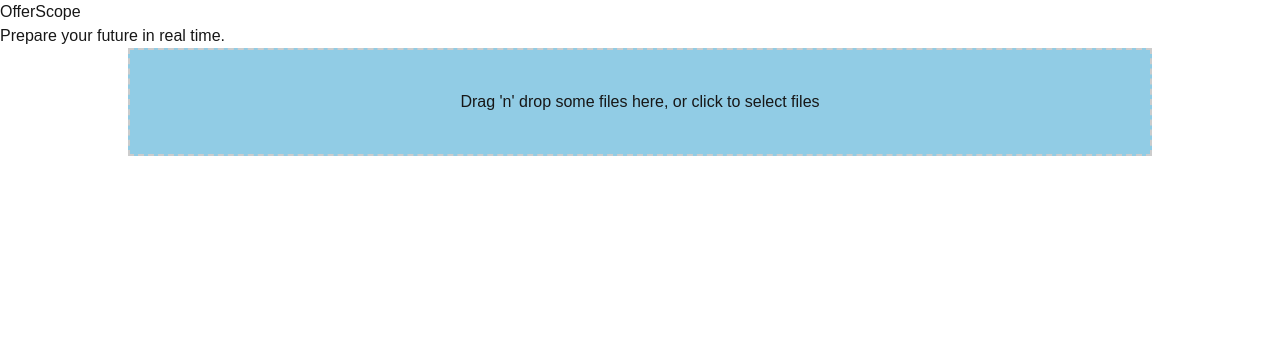
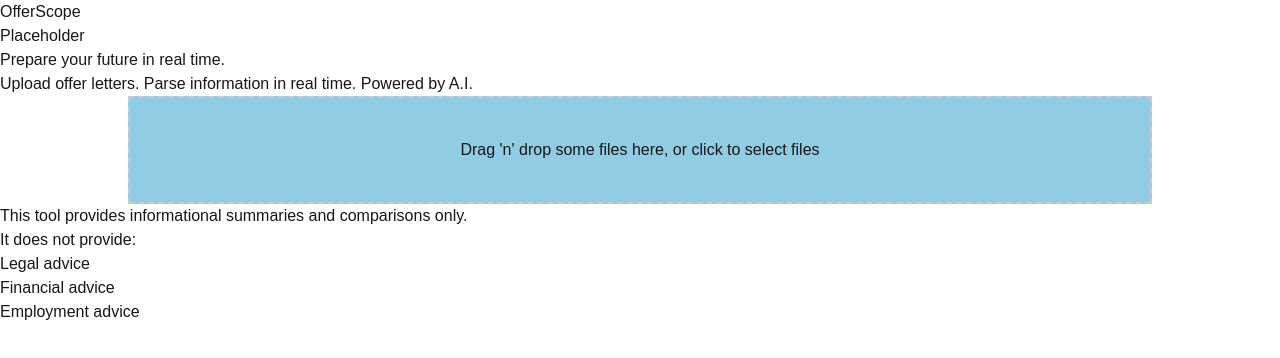
Before and after one commit to discreett/OfferScope, a Next.js app: page / in a window 1280 px wide. Shown: the top 358 px of the page. Built offline with nearby package versions, Linux system fonts and the light colour scheme.

Commit message:
basic front page

```diff
--- a/app/page.tsx
+++ b/app/page.tsx
@@ -4,9 +4,28 @@ export default function Home() {
   return (
     <main>
       <div>
-        <h1>OfferScope</h1>
+        <header>
+          <h1>OfferScope</h1>
+          <nav>Placeholder</nav>
+        </header>
+
         <p>Prepare your future in real time.</p>
+        <p>Upload offer letters. Parse information in real time. Powered by A.I.</p>
         <Dropzone />
+
+        <footer>
+          <p>This tool provides informational summaries and comparisons only.</p>
+          <ul>
+              <li>It does not provide:</li>
+
+              <li>Legal advice</li>
+
+              <li>Financial advice</li>
+
+              <li>Employment advice</li>
+          </ul>
+        </footer>
+
       </div>
     </main>
   );
```
Also changed, not shown: styles/home.module.css (added).
